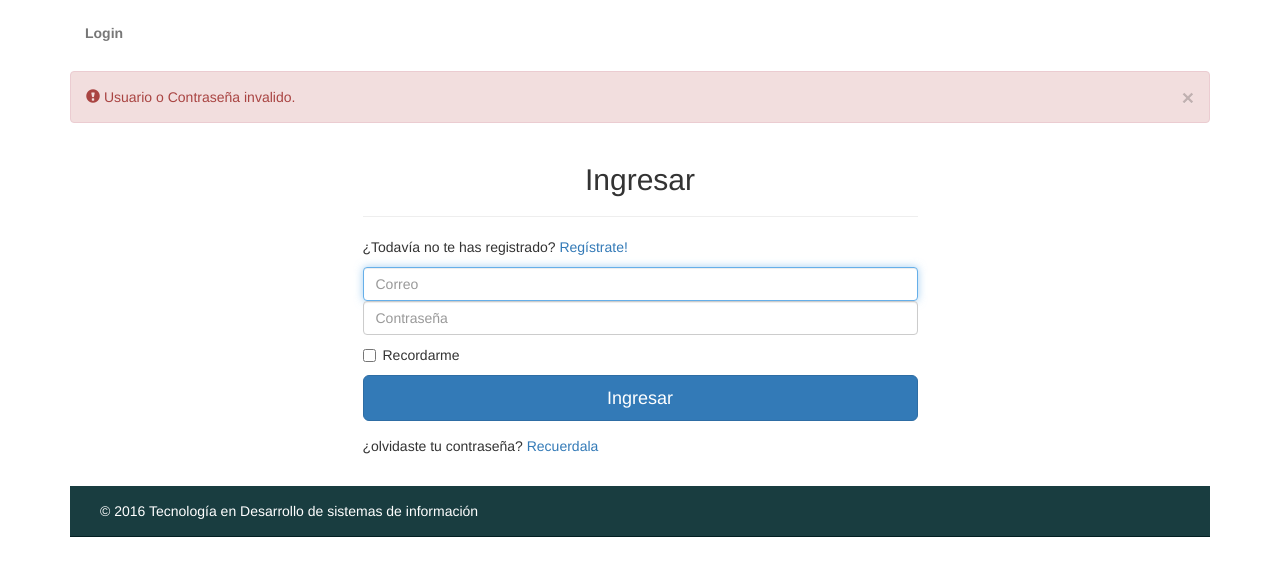
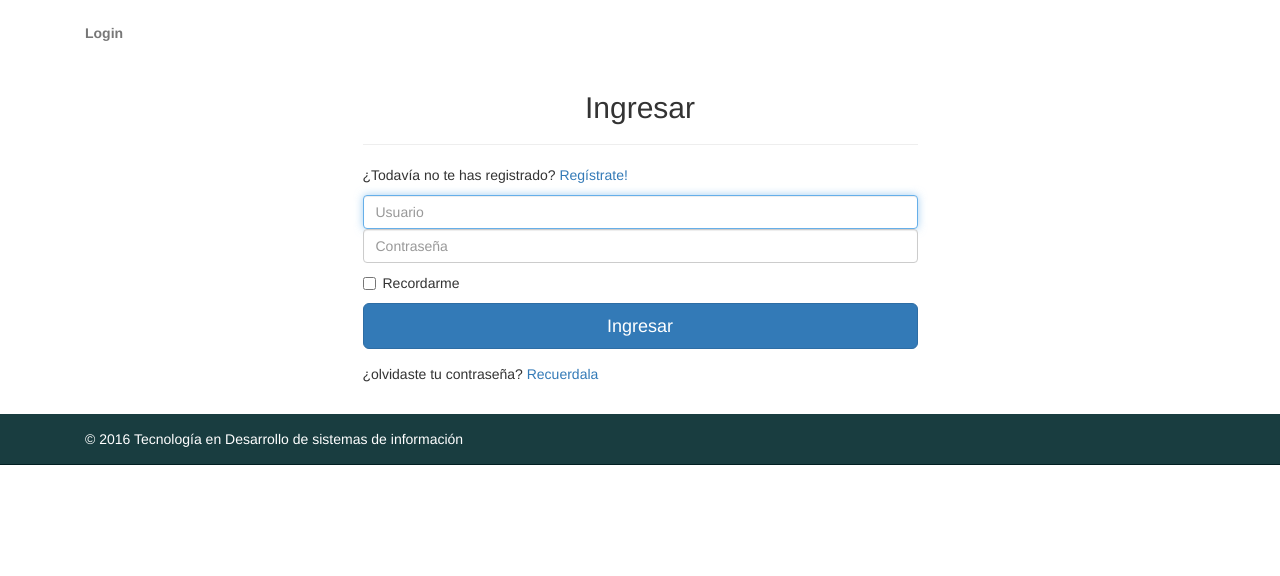
Before and after one commit to darghex/cursoshop, a Django app: page /login in a window 1280 px wide. Shown: the part 65-641 px from the top of the page. Run offline with Django 3.2, Linux system fonts and the light colour scheme; some libraries are stand-ins or nearby versions.

Commit message:
subiendo manejo de sesiones

```diff
--- a/cursoshop/settings.py
+++ b/cursoshop/settings.py
@@ -106,7 +106,7 @@ AUTH_PASSWORD_VALIDATORS = [
 # Internationalization
 # https://docs.djangoproject.com/en/1.9/topics/i18n/
 
-LANGUAGE_CODE = 'en-us'
+LANGUAGE_CODE = 'es-co'
 
 TIME_ZONE = 'UTC'
 
--- a/cursoshop/urls.py
+++ b/cursoshop/urls.py
@@ -21,6 +21,8 @@ from main.views import *
 urlpatterns = [
     url('^$', index , name = 'index'),
     url('^login$', login, name = 'login' ), #/login
+    url('^logout$', logout, name = 'logout' ), #/login
+    url('^home/$', home, name = 'home' ), #/home
     url('^about$', about, name = 'about' ),
     url('^me$', me, name = 'me' ),
     url('^search$', login, name = 'search' ),
--- /dev/null
+++ b/main/forms.py
@@ -0,0 +1,5 @@
+from django import forms
+
+class LoginForm(forms.Form):
+    usuario = forms.CharField( max_length = 20)
+    clave = forms.CharField( min_length = 6, max_length = 30)
--- a/main/views.py
+++ b/main/views.py
@@ -1,7 +1,12 @@
+# -*- encoding: utf-8 -*-
 from django.shortcuts import render, render_to_response
 from django.template import RequestContext
-from django.contrib.auth import authenticate
+from django.contrib import auth
 from .models import Chapter
+from django.http import HttpResponseRedirect
+from django.contrib.auth.decorators import login_required
+from .forms import LoginForm
+from django.core.exceptions import NON_FIELD_ERRORS
 # Create your views here.
 
 def index(request):
@@ -12,19 +17,43 @@ def index(request):
 def login(request):
     """view del login
     """
-    user = request.POST.get('correo')
-    clave = request.POST.get('clave')
-    correcto = False
-    usuario = authenticate(username = user, password = clave )
-    if not usuario is None:
-        correcto = True
+    #Verificamos que los datos lleguen por el methodo POST
+    formulario = LoginForm()
+    if request.method == 'POST':
+        #Cargamos el formulario (ver forms.py con los datos del POST)
+        formulario = LoginForm(data = request.POST)
+        #Verificamos que los datos esten correctos segun su estructura
+        if formulario.is_valid():
+            # Capturamos las variables que llegan por POST
+            usuario = request.POST.get('usuario')
+            clave = request.POST.get('clave')
 
-    return render_to_response('login.html', {"correcto" : correcto  } , context_instance = RequestContext(request))
+            #validamos los datos de usuario y contraseña, el metodo authenticate verifica el password cifrado
+            acceso = auth.authenticate(username = usuario, password = clave )
+            #Si el usuario existe abrimos una sesion de usuario
+
+            if not acceso is None:
+                auth.login(request, acceso)
+                return HttpResponseRedirect('/home')
+            else:
+                formulario._errors = { NON_FIELD_ERRORS:  'Usuario o Password Invalido'}
+
+
+    return render_to_response('login.html', {"form": formulario} , context_instance = RequestContext(request))
+
+
 
 def search(request):
     """view de los resultados de busqueda
     """
     return render_to_response('login.html')
+
+@login_required(login_url="/login") # Protegemos la vista con el decorador del loguin para que solo pueda ingresar un usuario logueado
+def home(request):
+    """view de los resultados de busqueda
+    """
+    return render_to_response('perfil.html')
+
 
 def about(request):
     """view del acerca de ...
@@ -41,6 +70,10 @@ def contacto(request):
     """
     return render_to_response('contactanos.html')
 
+@login_required(login_url="/login") # Protegemos la vista con el decorador del loguin para que solo pueda ingresar un usuario logueado
+def logout(request):
+    auth.logout(request)
+    return HttpResponseRedirect("/login")
 
 def registro(request):
     """view del profile
--- a/templates/login.html
+++ b/templates/login.html
@@ -4,15 +4,15 @@
 
         <li class="active">Login</li>
     </ol>
-    {% if not correcto %}
+
+    {% if form.errors %}
     <div class="alert alert-danger" role="alert">
         <button type="button" class="close" data-dismiss="alert" aria-label="Close"><span aria-hidden="true">&times;</span></button>
         <span class="glyphicon glyphicon-exclamation-sign" aria-hidden="true"></span>
         <span class="sr-only">Error:</span>
-        Usuario o Contraseña invalido.
+        Ha ocurrido un error por favor corrija lo que se menciona a continuación:
+        {{ form.non_field_errors }}
     </div>
-    {% else %}
-      Datos correctos
     {% endif %}
     <div class="box_signin">
       <div class="row">
@@ -24,10 +24,18 @@
                 <hr />
                 <p>¿Todavía no te has registrado? <a href="registrarse.html">Regístrate!</a></p>
                 <div class="form-group">
-                <label for="inputEmail" class="sr-only">Correo</label>
-                <input type="email" id="inputEmail" name="correo" class="form-control" placeholder="Correo" required="" autofocus="">
-                <label for="inputPassword" class="sr-only">Contraseña</label>
-                <input type="password" name="clave" id="inputPassword" class="form-control" placeholder="Contraseña" required="">
+                <label for="{{ form.usuario.if_for_label}}" class="sr-only">Usuario</label>
+
+                <input type="text" id="{{ form.usuario.if_for_label}}" name="{{ form.usuario.name}}" class="form-control" placeholder="Usuario" required="" autofocus="">
+                {% if form.usuario.errors %}
+                <div class="alert alert-danger">{{ form.usuario.errors }}</div>
+                {% endif %}
+                <label for="{{ form.clave.if_for_label}}" class="sr-only">Contraseña</label>
+
+                <input type="password" name="{{ form.clave.name}}" id="{{ form.clave.if_for_label}}" class="form-control" placeholder="Contraseña" required="">
+                {% if form.clave.errors %}
+                <div class="alert alert-danger">{{ form.clave.errors }}</div>
+                {% endif %}
                 <div class="checkbox">
                     <label>
                         <input type="checkbox" value="remember-me"> Recordarme
@@ -35,17 +43,11 @@
                 </div>
                 <button class="btn btn-lg btn-primary btn-block"  id="btnEnviar" type="submit">Ingresar</button>
               </div>
-
-
-
             </form>
             <p >¿olvidaste tu contraseña? <a href="#">Recuerdala</a></p>
 
           </div><!-- col -->
           </div><!-- row-->
-
-
-
       </div><!--box_signin -->
 
 {% endblock %}
--- a/templates/template.html
+++ b/templates/template.html
@@ -74,7 +74,7 @@
   {% endblock %}
 
   <!-- dinamico -->
-<div><!--container -->
+</div><!--container -->
 
 
 {% include 'footer.html' %}
```
Also changed, not shown: db.sqlite3, 5 other files.
